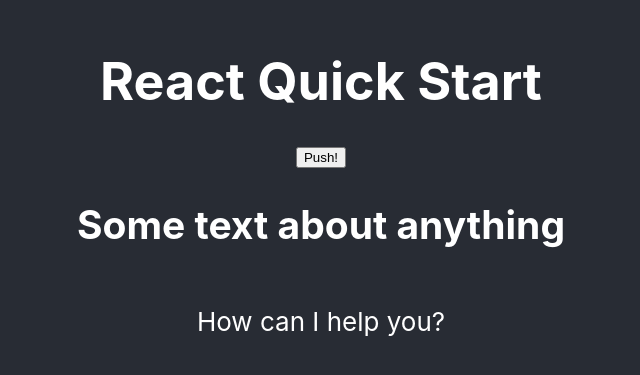
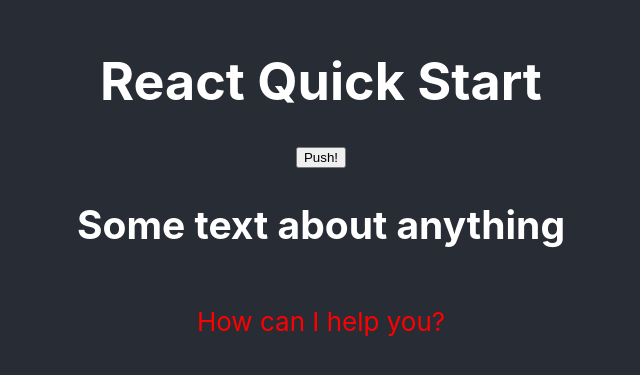
Before and after one commit to tamas100/react-quick-start, a React (Create React App) app: page / in a window 1280 px wide. Shown: the part 211-586 px from the top of the page, without its empty margins (319-959 px from the left). Built offline with nearby package versions, Linux system fonts and the light colour scheme.

Commit message:
add TextPractice.css

```diff
--- /dev/null
+++ b/src/Components/TextPractice/TextPractice.css
@@ -0,0 +1,3 @@
+.red-text {
+  color: red;
+}
--- a/src/Components/TextPractice/TextPractice.jsx
+++ b/src/Components/TextPractice/TextPractice.jsx
@@ -1,10 +1,11 @@
 import React from 'react';
+import './TextPractice.css'
 
 export default function TextPractice() {
   return (
     <>
       <h2>Some text about anything</h2>
-      <p>How can I help you?</p>
+      <p className='red-text'>How can I help you?</p>
     </>
   );
 }
```
